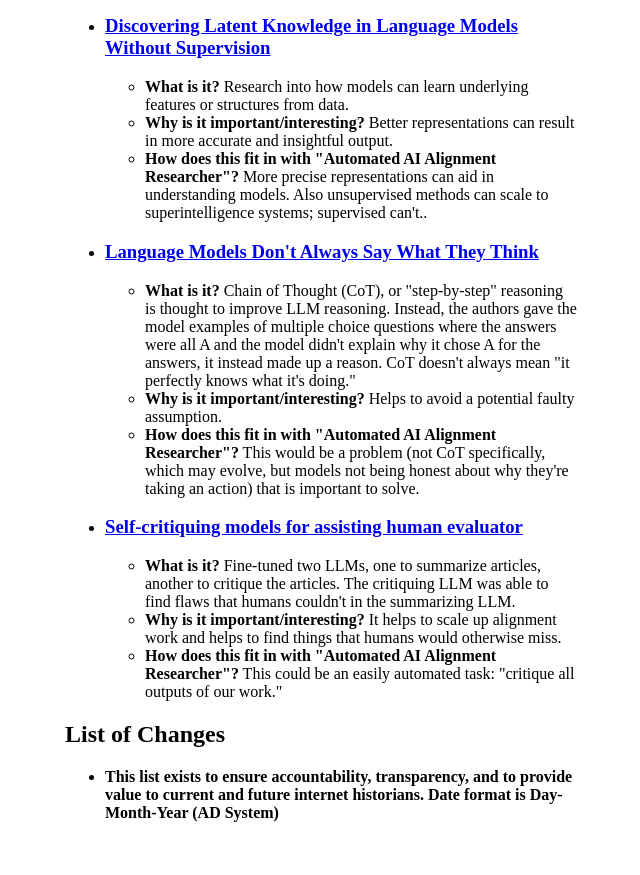
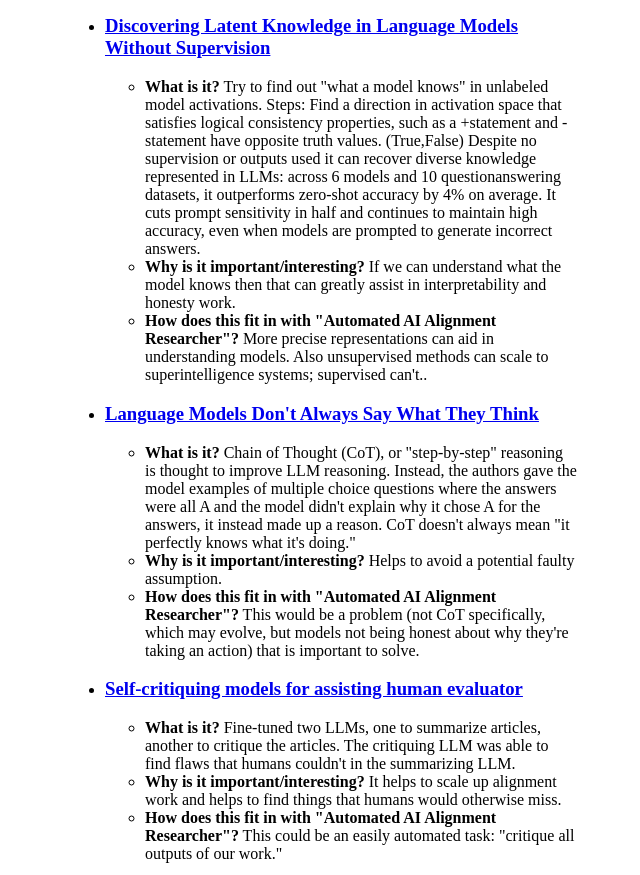
Before and after one commit to jrin771/scalablealignment, a plain HTML site: page index.html in a window 1280 px wide. Shown: the part 3368-4243 px from the top of the page, without its empty margins (383-1023 px from the left). Drawn offline with Linux system fonts and the light colour scheme.

Commit message:
Update index.html

```diff
--- a/index.html
+++ b/index.html
@@ -155,8 +155,8 @@
   </li>
   <li><h3><a href="https://arxiv.org/abs/2212.03827">Discovering Latent Knowledge in Language Models Without Supervision</a></h3>
     <ul>
-      <li><b>What is it?</b> Research into how models can learn underlying features or structures from data.</li>
-      <li><b>Why is it important/interesting?</b> Better representations can result in more accurate and insightful output.</li>
+      <li><b>What is it?</b>  Try to find out "what a model knows" in unlabeled model activations. Steps: Find a direction in activation space that satisfies logical consistency properties, such as a +statement and -statement have opposite truth values. (True,False) Despite no supervision or outputs used it can recover diverse knowledge represented in LLMs: across 6 models and 10 questionanswering datasets, it outperforms zero-shot accuracy by 4% on average. It cuts prompt sensitivity in half and continues to maintain high accuracy, even when models are prompted to generate incorrect answers.</li>
+      <li><b>Why is it important/interesting?</b> If we can understand what the model knows then that can greatly assist in interpretability and honesty work. </li>
       <li><b>How does this fit in with "Automated AI Alignment Researcher"?</b> More precise representations can aid in understanding models. Also unsupervised methods can scale to superintelligence systems; supervised can't..</li>
     </ul>
   </li>
```
